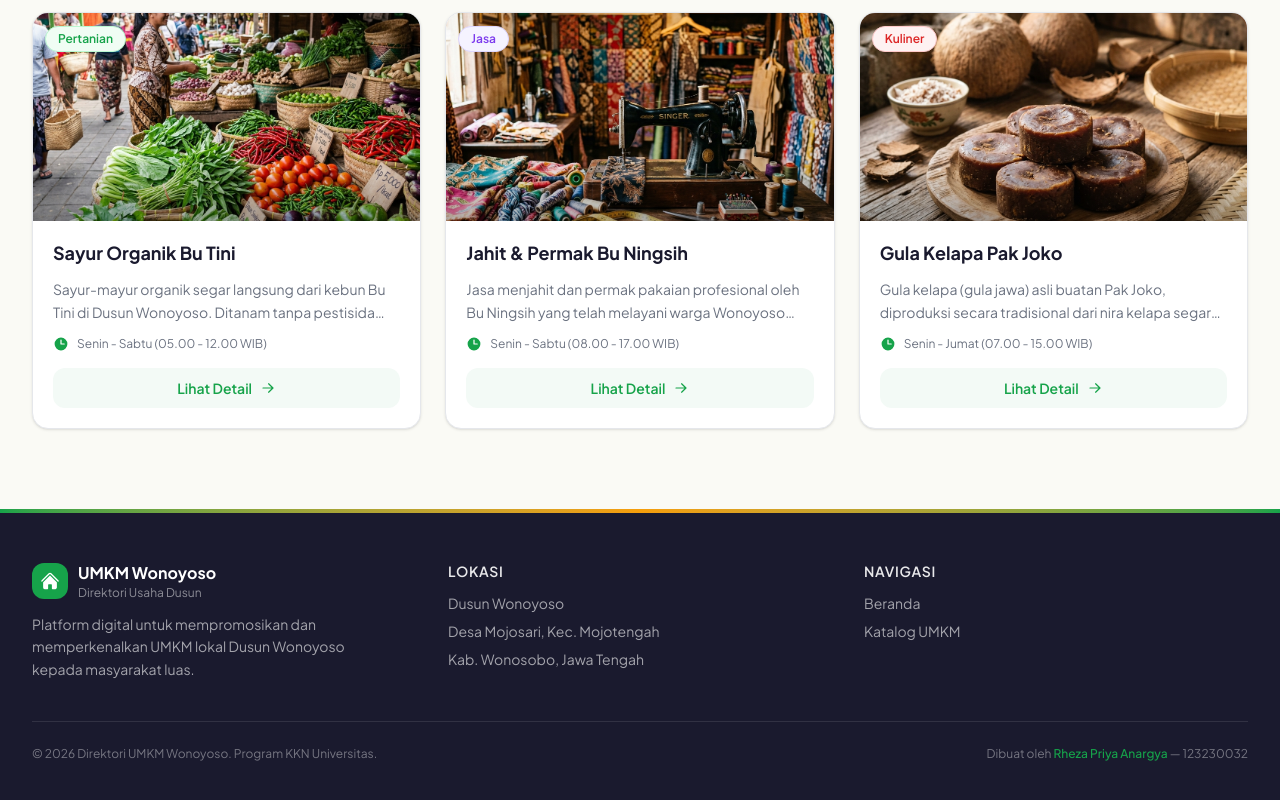
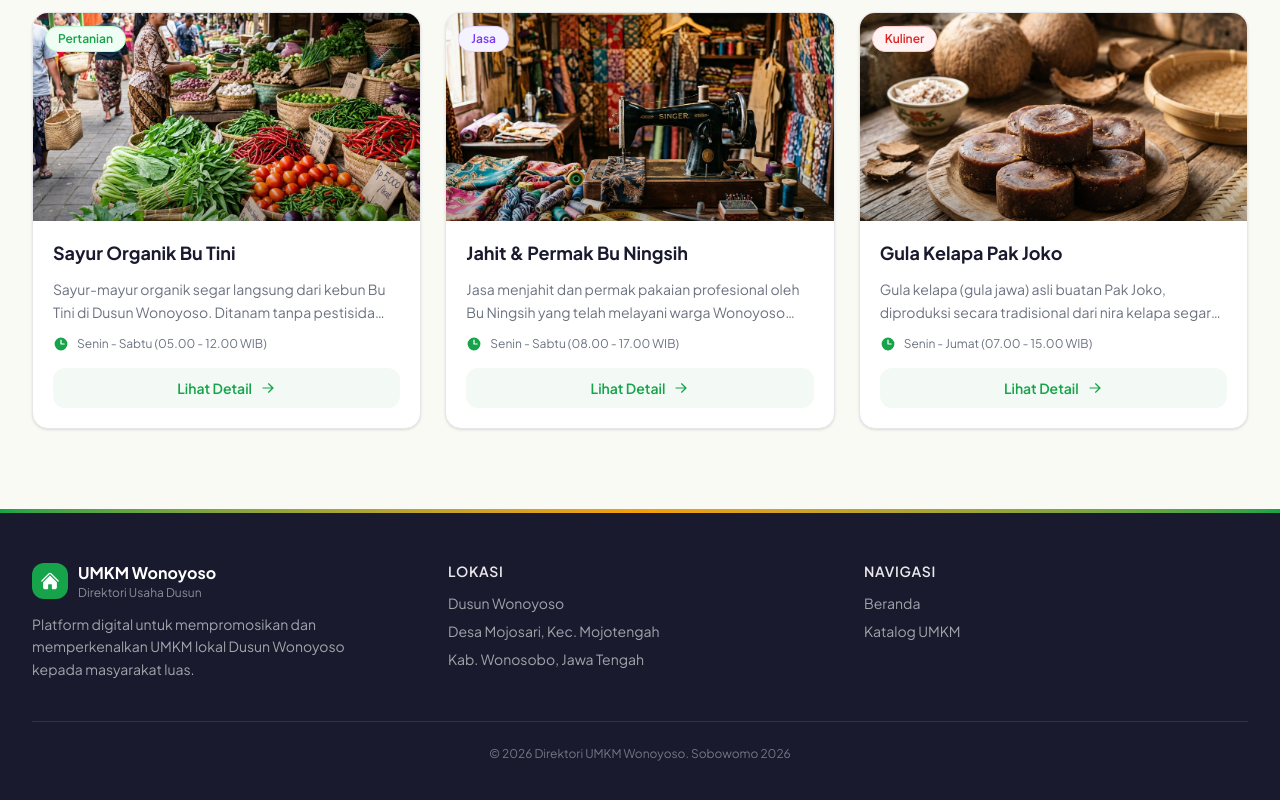
Before and after one commit to RhezaPriyaAnargya/direktori-umkm-wonoyoso, a Next.js app: page / in a window 1280 px wide. Shown: the part 1660-2460 px from the top of the page. Built offline with nearby package versions, Linux system fonts and the light colour scheme.

Commit message:
chore: update copyright text and remove creator credits

```diff
--- a/components/Footer.jsx
+++ b/components/Footer.jsx
@@ -49,12 +49,9 @@ export default function Footer() {
           </div>
         </div>
 
-        <div className="mt-10 pt-6 border-t border-white/10 flex flex-col sm:flex-row items-center justify-between gap-3">
-          <p className="text-xs text-white/40 text-center sm:text-left">
-            © {new Date().getFullYear()} Direktori UMKM Wonoyoso. Program KKN Universitas.
-          </p>
-          <p className="text-xs text-white/40">
-            Dibuat oleh <span className="text-primary font-medium">Rheza Priya Anargya</span> — 123230032
+        <div className="mt-10 pt-6 border-t border-white/10 flex flex-col items-center justify-center gap-3">
+          <p className="text-xs text-white/40 text-center">
+            © {new Date().getFullYear()} Direktori UMKM Wonoyoso. Sobowomo 2026
           </p>
         </div>
       </div>
```
